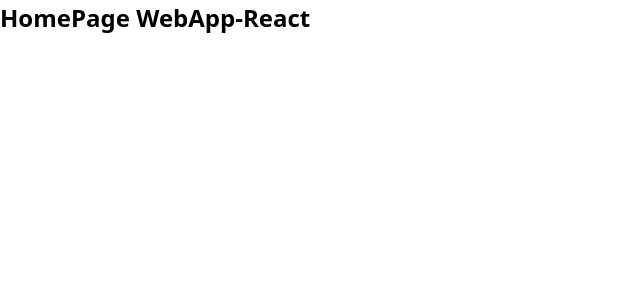
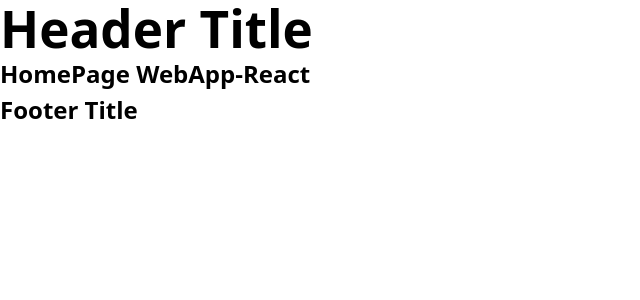
Before and after one commit to marcogulino-mg/webapp-react, a React (Vite) app: page / in a window 1280 px wide. Shown: the top 300 px of the page, without its empty margins (0-640 px from the left). Built offline with nearby package versions, Linux system fonts and the light colour scheme.

Commit message:
[feat] create and import base layout in App.jsx

```diff
--- a/src/App.jsx
+++ b/src/App.jsx
@@ -4,13 +4,17 @@ import { BrowserRouter, Routes, Route } from "react-router-dom";
 // IMPORT Pages
 import Homepage from "./pages/Homepage";
 import Movieslist from "./pages/Movieslist";
+// Layouts
+import Layout from "./layouts/Baselayout";
 
 function App() {
   return (
     <BrowserRouter>
       <Routes>
-        <Route path="/" Component={Homepage} />
-        <Route path="/movies" Component={Movieslist} />
+        <Route Component={Layout}>
+          <Route path="/" Component={Homepage} />
+          <Route path="/movies" Component={Movieslist} />
+        </Route>
       </Routes>
     </BrowserRouter>
   );
--- /dev/null
+++ b/src/layouts/Baselayout.jsx
@@ -0,0 +1,15 @@
+import { Outlet } from "react-router-dom";
+import Header from "../components/Header";
+import Footer from "../components/Footer";
+
+export default function Layout() {
+  return (
+    <>
+      <Header />
+      <main>
+        <Outlet />
+      </main>
+      <Footer />
+    </>
+  );
+}
```
